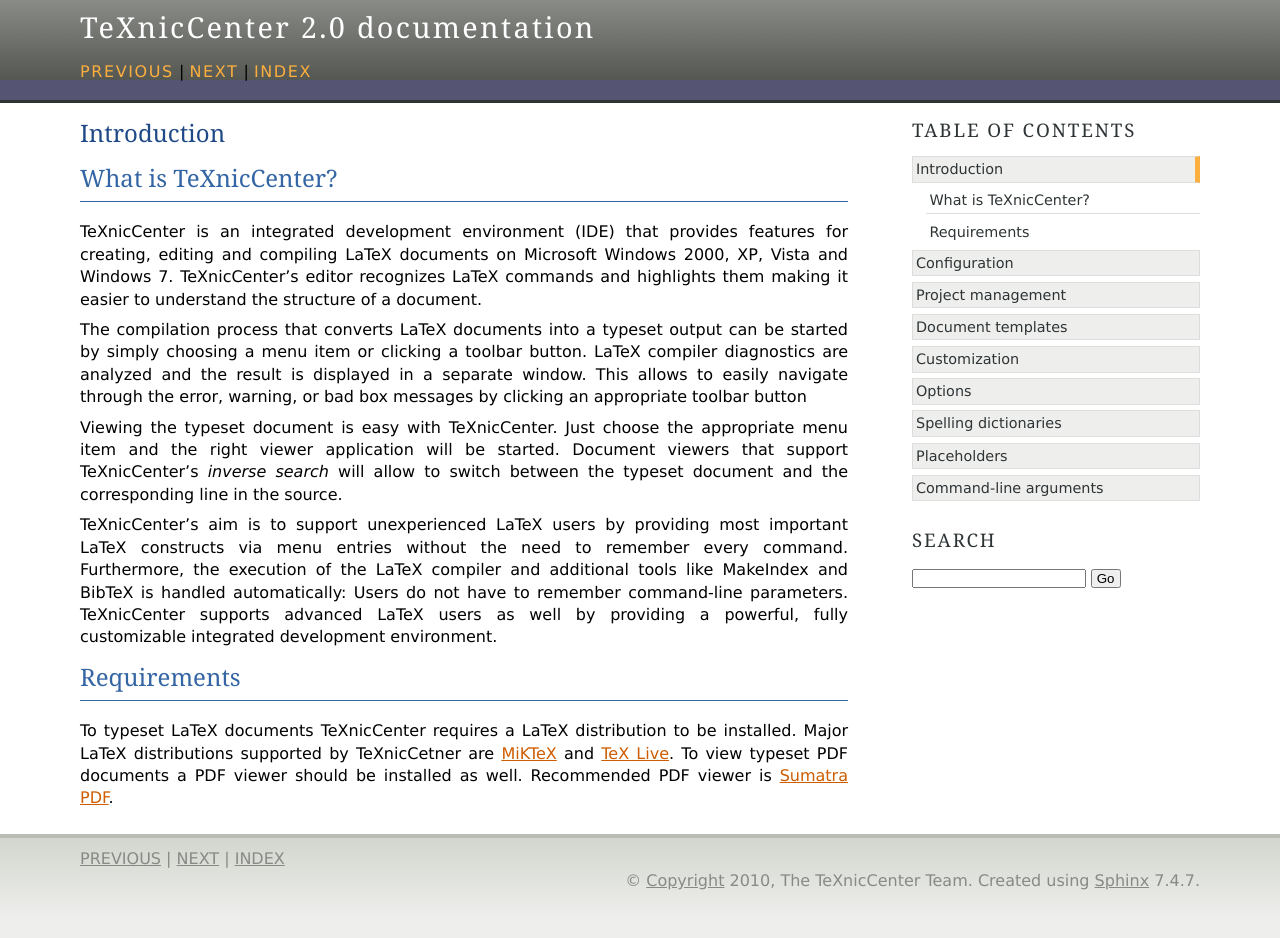
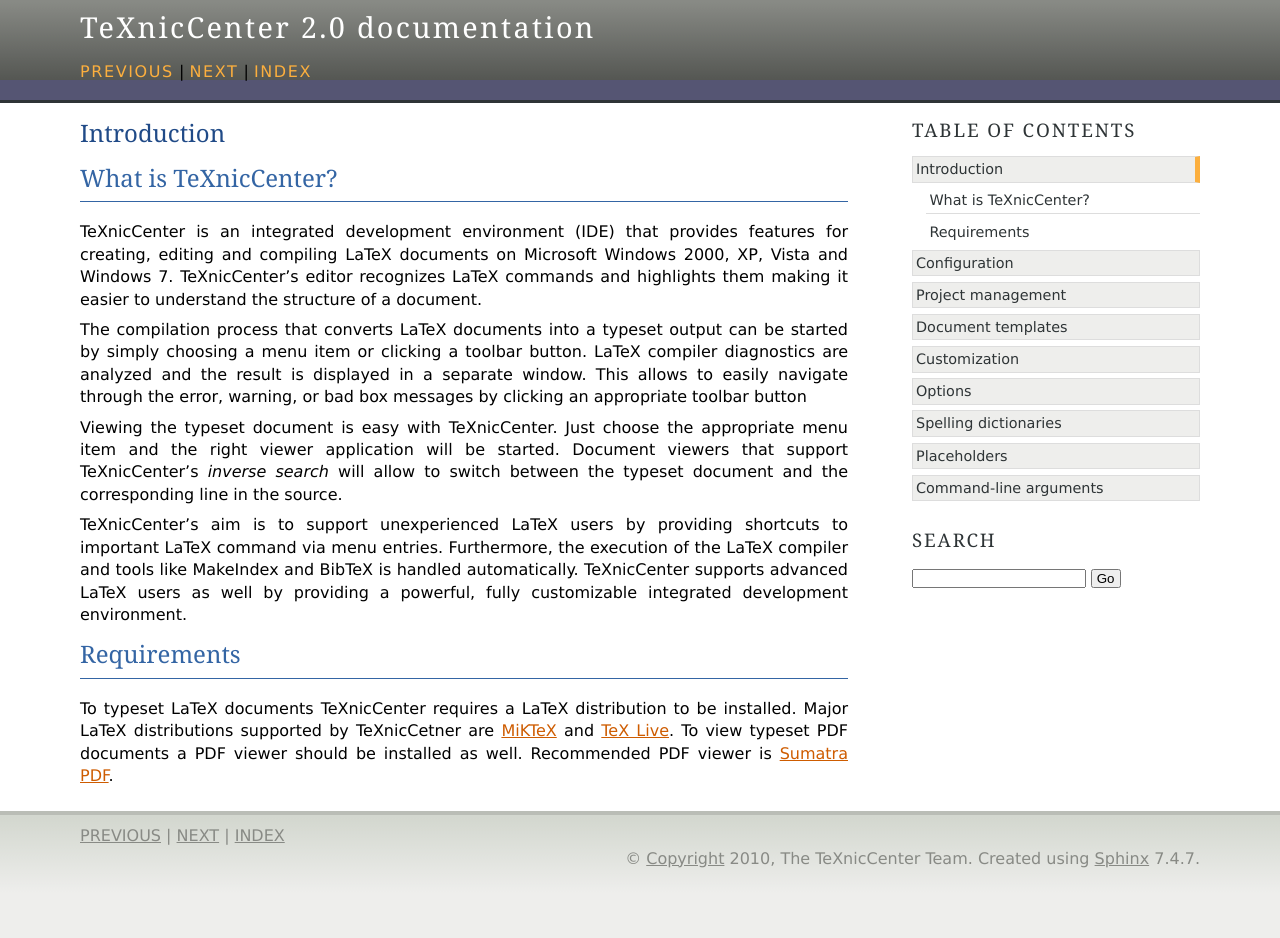
Before and after one commit to weinkauf/TeXnicCenter-Manual, a Sphinx documentation site: the page built from source/introduction.rst, in a window 1280 px wide. Built offline with Sphinx 7.4.7, drawn with Linux system fonts in a browser that asks for light colours; after the commit the page ends 915 px from its top, so only the background shows below that.

Commit message:
Shortened paragraph in the introduction

```diff
--- a/source/introduction.rst
+++ b/source/introduction.rst
@@ -21,13 +21,11 @@
 Document viewers that support TeXnicCenter's *inverse search* will allow to
 switch between the typeset document and the corresponding line in the source.
 
-TeXnicCenter's aim is to support unexperienced LaTeX users by providing most
-important LaTeX constructs via menu entries without the need to remember every
-command.  Furthermore,  the execution of the LaTeX compiler and additional tools
-like MakeIndex and BibTeX is handled automatically: Users do not have to
-remember command-line parameters. TeXnicCenter supports advanced LaTeX users as
-well by providing a powerful, fully customizable integrated development
-environment.
+TeXnicCenter's aim is to support unexperienced LaTeX users by providing
+shortcuts to important LaTeX command via menu entries.  Furthermore, the
+execution of the LaTeX compiler and tools like MakeIndex and BibTeX is handled
+automatically.  TeXnicCenter supports advanced LaTeX users as well by providing
+a powerful, fully customizable integrated development environment.
 
 .. index::
   inverse search
```
